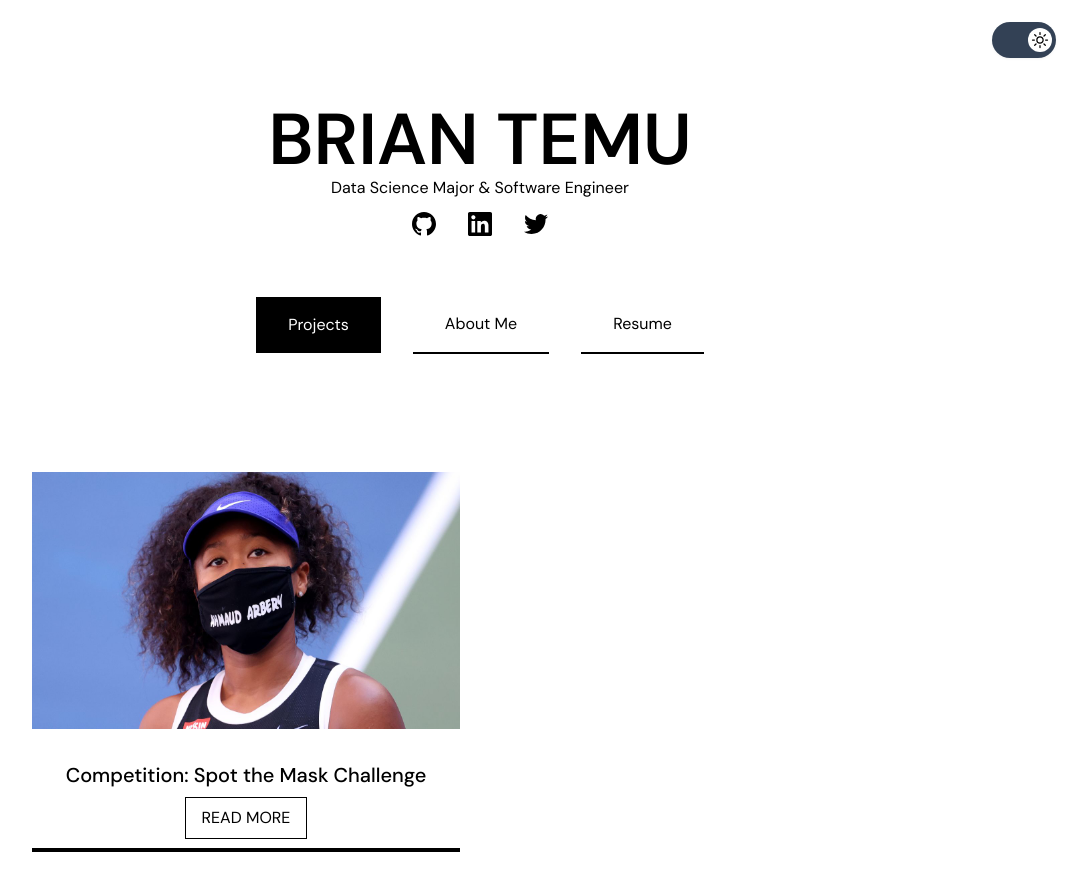
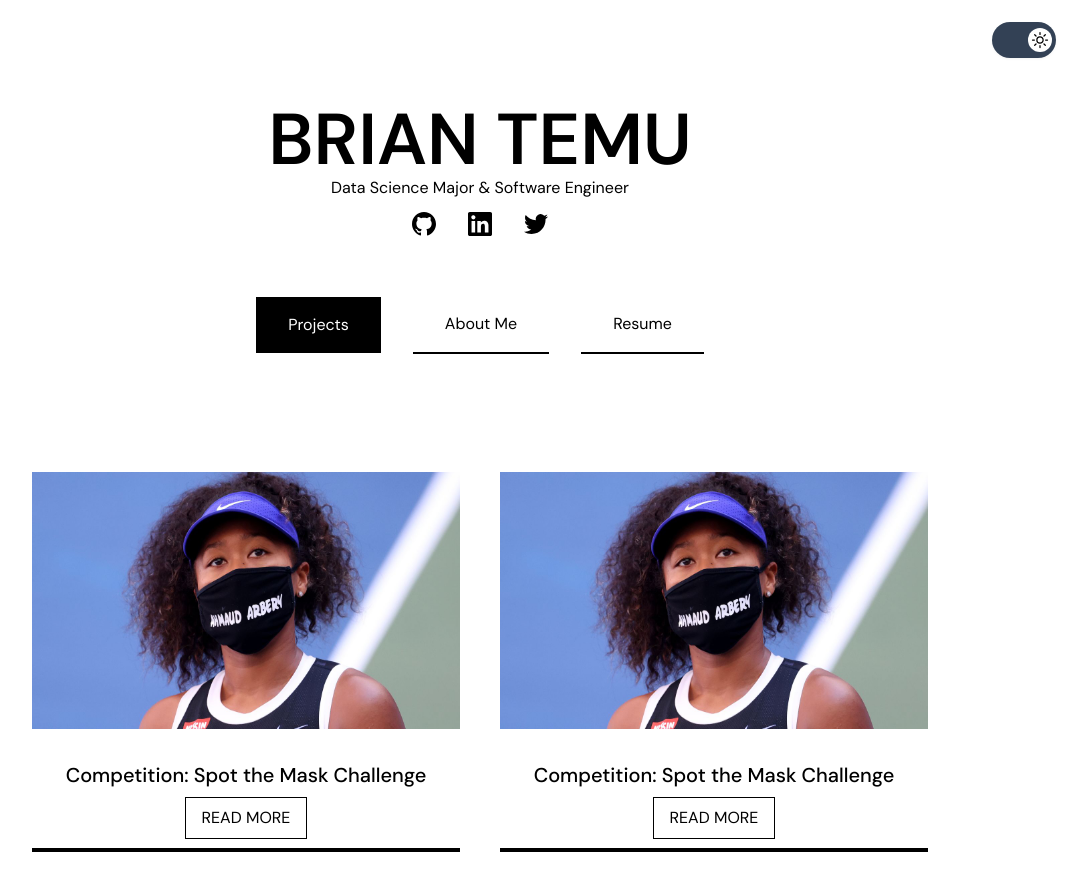
Before and after one commit to iam-dante/iam-web, a Next.js app: page / in a window 1280 px wide. Shown: the top 890 px of the page, without its empty margins (160-1247 px from the left). Built offline with nearby package versions, Linux system fonts and the light colour scheme.

Commit message:
fix: dark mode

```diff
--- a/pages/index.tsx
+++ b/pages/index.tsx
@@ -168,6 +168,31 @@ const Home = (): JSX.Element => {
                         </div>
                       </div>
 
+                      <div className=" h-[450px] flex items-center flex-col py-6 border-b-4 border-black dark:border-white">
+                        <div
+                          style={{
+                            backgroundImage: "url('/images/mask.jpeg');",
+                          }}
+                          className="w-3/4 h-3/4 bg-cover"
+                        ></div>
+
+                          <div>
+
+                        <Image src="/images/mask.jpeg" height={300} width={500} alt="Mask Image"/>
+                          </div>
+                        <div className="mt-10 flex justify-center items-center h-12 space-y-2 flex-col">
+                          <h1 className="font-medium text-xl dark:text-white">
+                            Competition: Spot the Mask Challenge
+                          </h1>
+                          <a
+                            href="https://github.com/iam-dante/Spot-Mask-Challenge"
+                            className="uppercase border border-black dark:border-white dark:text-white px-4 py-2 text-md"
+                          >
+                            Read More
+                          </a>
+                        </div>
+                      </div>
+
                     </div>
                   </Tab.Panel>
 
```
